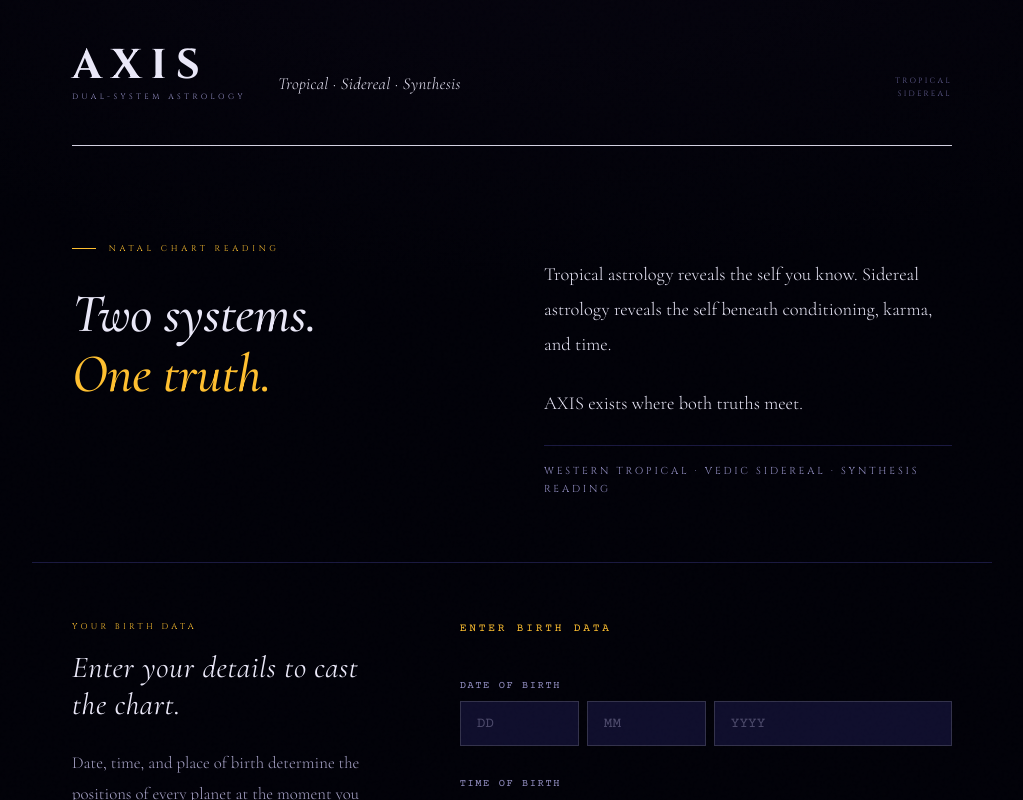
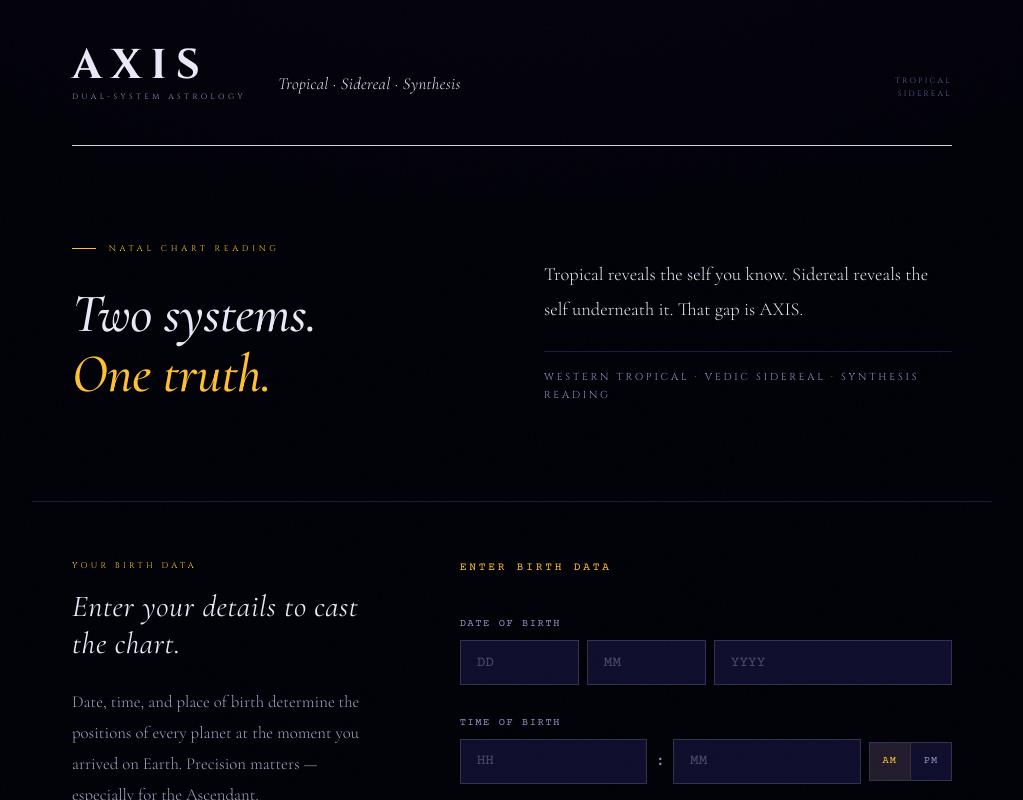
Before and after one commit to kayrmac23-droid/Axis-astro, a Next.js app: page / in a window 1280 px wide. Shown: the top 800 px of the page, without its empty margins (128-1151 px from the left). Built offline with nearby package versions, Linux system fonts and the light colour scheme.

Commit message:
Update hero tagline to new copy
Replaces the two-paragraph hero description and metadata description with the sharper single-line: "Tropical reveals the self you know. Sidereal reveals the self underneath it. That gap is AXIS."

https://claude.ai/code/session_01U9SPoHgKYCAUQmRZ9BCjob

```diff
--- a/src/app/layout.tsx
+++ b/src/app/layout.tsx
@@ -4,7 +4,7 @@ import './globals.css'
 
 export const metadata: Metadata = {
   title: 'AXIS — Precision Dual-System Astrology',
-  description: 'Tropical astrology reveals the self you know. Sidereal astrology reveals the self beneath conditioning, karma, and time. AXIS exists where both truths meet.',
+  description: 'Tropical reveals the self you know. Sidereal reveals the self underneath it. That gap is AXIS.',
 }
 
 export default function RootLayout({ children }: { children: React.ReactNode }) {
--- a/src/app/page.tsx
+++ b/src/app/page.tsx
@@ -90,12 +90,8 @@ export default function Home() {
           </div>
           <div className={styles.heroRight}>
             <p className={styles.heroBody}>
-              Tropical astrology reveals the self you know. Sidereal
-              astrology reveals the self beneath conditioning, karma,
-              and time.
-            </p>
-            <p className={styles.heroBody}>
-              AXIS exists where both truths meet.
+              Tropical reveals the self you know. Sidereal reveals the
+              self underneath it. That gap is AXIS.
             </p>
             <p className={styles.heroDetail}>
               Western Tropical · Vedic Sidereal · Synthesis Reading
```
